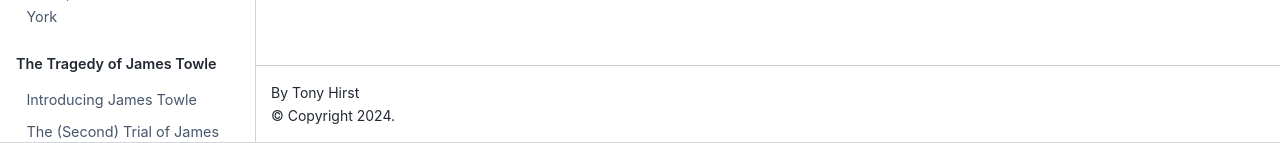
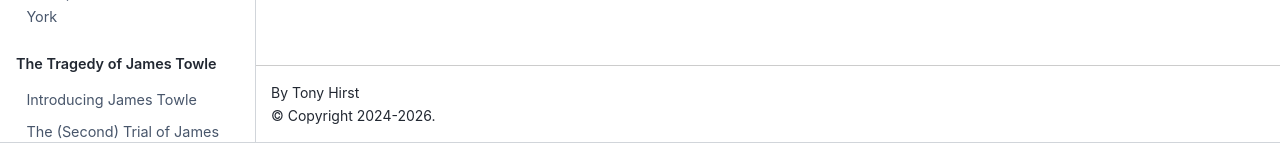
Before and after one commit to psychemedia/pentrich-uprising, a Jupyter Book: the page built from _preface.md, in a window 1280 px wide. Shown: the part 758-901 px from the top of the page. Built offline with Jupyter Book 1.0.4 settings and Sphinx 7.4.7 and the Sphinx Book theme 1.1.4, drawn with Linux system fonts in a browser that asks for light colours.

Commit message:
Update copyright year in config file

```diff
--- a/_config.yml
+++ b/_config.yml
@@ -1,6 +1,6 @@
 title: Rebellion Days
 author: Tony Hirst
-copyright: "2024"
+copyright: "2024-2026"
 only_build_toc_files: true
 
 execute:
```
